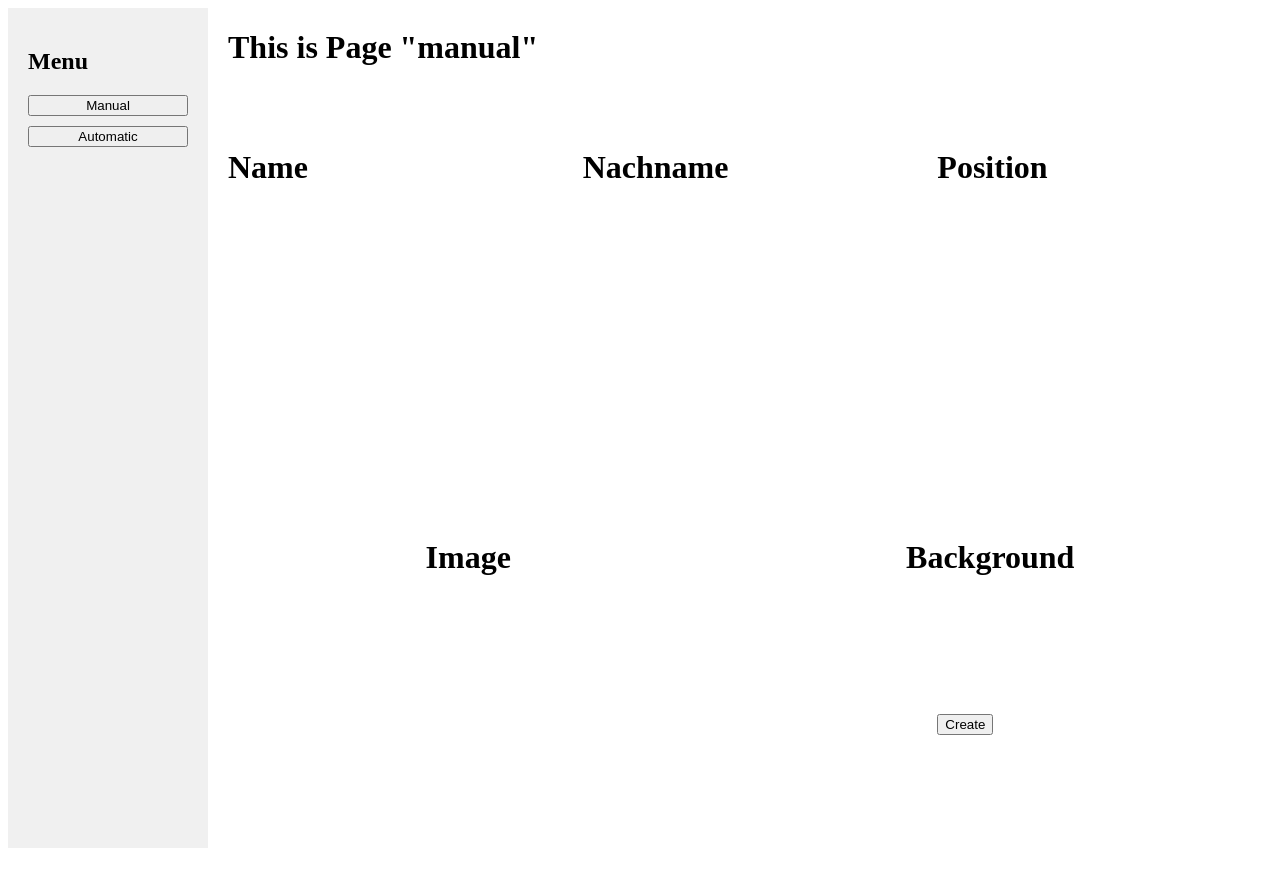
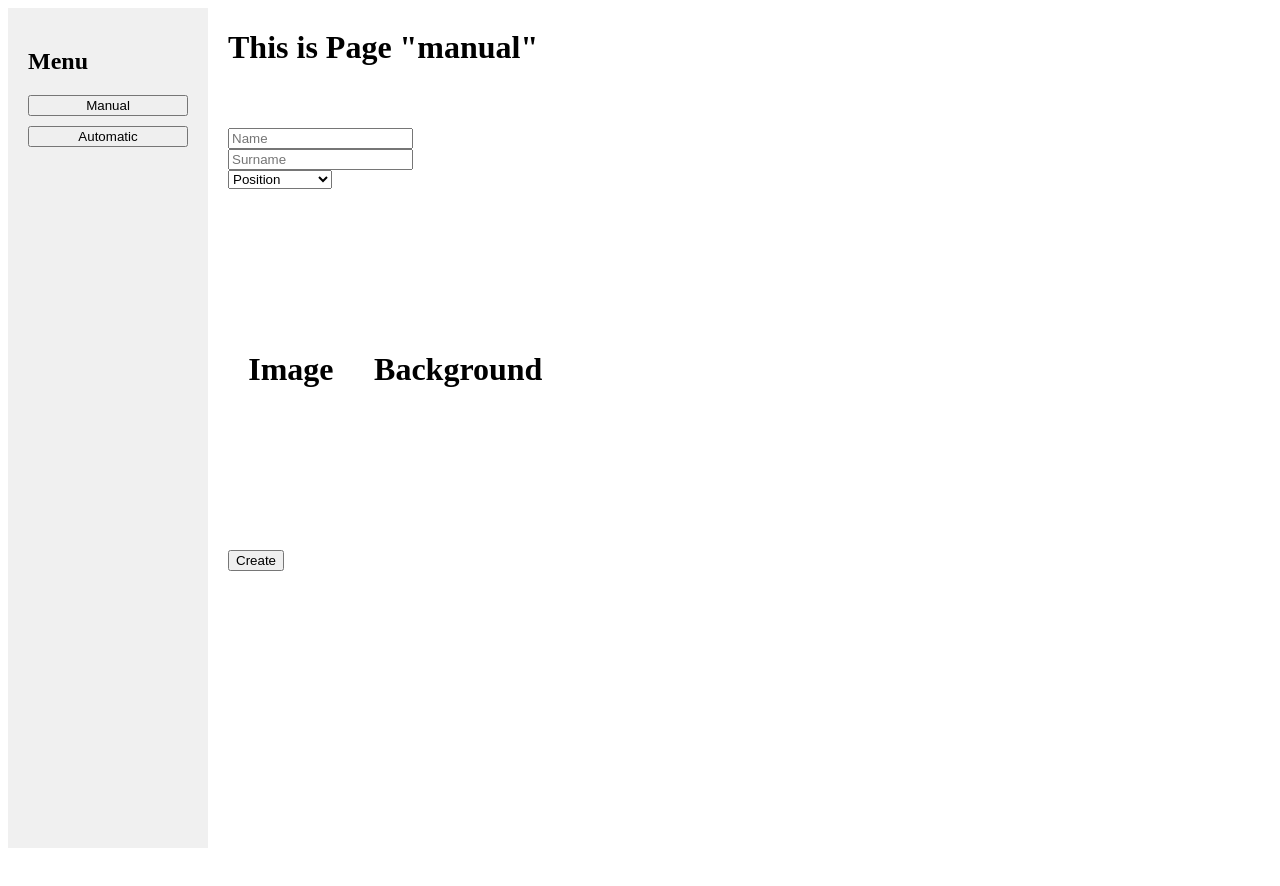
Before and after one commit to JLsavagee/picture_app, a React (Create React App) app in the folder frontend/: page /page1 in a window 1280 px wide. Shown: the top 886 px of the page. Built offline with nearby package versions, Linux system fonts and the light colour scheme.

Commit message:
Feature add manual input fields

```diff
--- a/frontend/src/components/css/Manual.css
+++ b/frontend/src/components/css/Manual.css
@@ -15,6 +15,18 @@
     height: 100vh;
 }
 
+.name-field form {
+    grid-column: 1;
+}
+
+.surname-field form {
+    grid-column: 2;
+}
+
+.position-field {
+    grid-column: 3;
+}
+
 .image-container {
     grid-column: 1 / -1;
     display: flex;
--- a/frontend/src/components/manual.js
+++ b/frontend/src/components/manual.js
@@ -9,14 +9,22 @@ const Page1 = () => {
             <Sidebar />
             <h1>This is Page "manual"</h1>
             <div className="manual-content">
+                <form id="manual-upload-form" enctype="multipart/form-data">
                     <div className="name-field">
-                    <h1>Name</h1>
+                        <input type="text" name="name" placeholder="Name" />
                     </div>
                     <div className="surname-field">
-                    <h1>Nachname</h1>
+                        <input type="text" name="surname" placeholder="Surname" />
                     </div>
                     <div className="position-field">
-                    <h1>Position</h1>
+                        <select name="position">
+                            <option value="" disabled selected>Position</option>
+                            <option value="MITTELFELD">MITTELFELD</option>
+                            <option value="ABWEHR">Abwehr</option>
+                            <option value="ANGRIFF">Angriff</option>
+                            <option value="TORWART">Torwart</option>
+                            <option value="TRAINER">Trainer</option>
+                        </select>
                     </div>
                     <div className='image-container'>
                         <div className='image-upload'>
@@ -29,6 +37,7 @@ const Page1 = () => {
                     <div className="manual-create-button">
                         <button>Create</button>
                     </div>
+                </form>
             </div>
         </div>
     )
```
Lines whose indentation alone changed are shown as unchanged.
